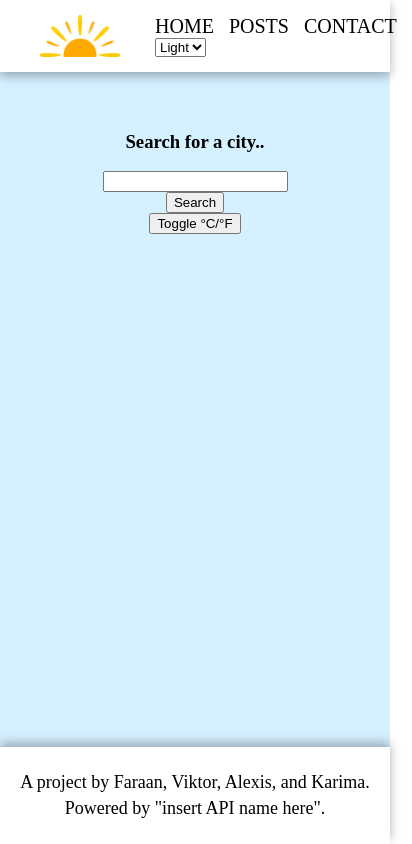
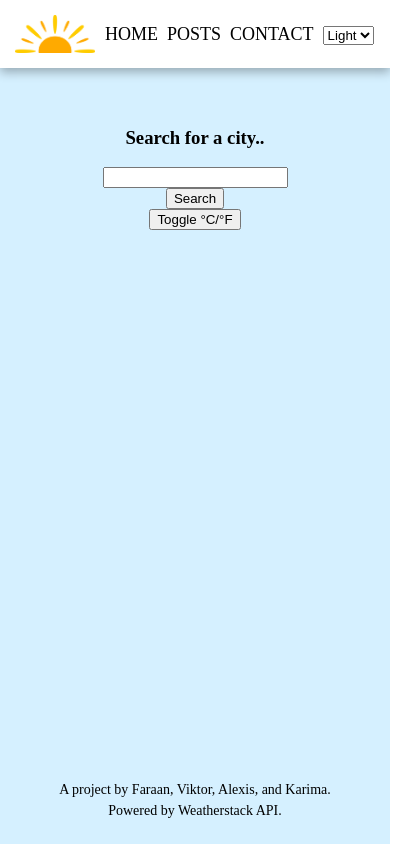
Before and after one commit to IceCrystal21/weather-app, a Next.js app in the folder weather-app/: page / in a window 390 px wide. Shown: the whole page, 412 px wide, since content can reach past the window. Built offline with nearby package versions, Linux system fonts and the light colour scheme.

Commit message:
CSS
Fixed some css styles and added API name to footer

```diff
--- a/weather-app/components/Footer.js
+++ b/weather-app/components/Footer.js
@@ -3,7 +3,7 @@ export default function Footer(){
     return(
         <footer>
             <p> A project by Faraan, Viktor, Alexis, and Karima.</p>
-            <p>Powered by &quot;insert API name here&quot;.</p>
+            <p>Powered by Weatherstack API.</p>
         </footer>
     )
 }
--- a/weather-app/styles/globals.css
+++ b/weather-app/styles/globals.css
@@ -1,4 +1,3 @@
-
 body{
   margin: 0;
 }
@@ -20,7 +19,7 @@ main{
 
 /* NAVBAR */
 nav {
-  padding: 15px 40px;
+  padding: 15px ;
   background: #ffffff;/* #fffdeb; */
   box-shadow: 0 4px 10px rgba(0, 0, 0, 0.3);
   display: flex;
@@ -31,7 +30,7 @@ nav {
 nav a{
   color: rgb(0, 0, 0);
   font-size: 20px;
-  margin-right: 15px;
+  margin-right: 45px;
   text-decoration: none;
 }
 
@@ -39,12 +38,40 @@ nav a:hover{
   color: rgb(190, 108, 53);
 }
 
-.logo{
+.logo img{
   display: flex;
   align-items: center;
   padding-right: 35px;
+  height: 42px;
 }
 
+/* WEATHER */
+.search-container{
+  max-width: 500px;
+  width: 100%;
+  border-radius: 30px;
+  box-shadow: 0 4px 10px rgba(0, 0, 0, 0.3);
+  background-color:  #ffffff;
+  padding: 20px;
+  display: flex;
+  flex-direction: column;
+  align-items: center;
+}
+
+.search-button{
+  background-color: #144b69;
+  color: #ffffff;
+  font-size: 14px;
+  padding: 5px;
+  width: 140px;
+  cursor: pointer;
+  margin-top: 20px;
+}
+
+.search-button:hover{
+  background-color: white;
+  color: #144b69;
+}
 
 /* CONTACT FORM */
 .contact-form{
@@ -78,6 +105,17 @@ nav a:hover{
   cursor: pointer;
 }
 
+.submit-button:hover{
+  background-color: white;
+  color: #144b69;
+}
+
+/* POSTS */
+.posts-container{
+  display: grid;
+  grid-template-columns: repeat(2, 1fr);
+
+}
 
 /* FOOTER */
 footer {
@@ -86,8 +124,7 @@ footer {
   margin-top: 50px;
   padding: 20px;
   text-align: center;
-  background: #ffffff;
-  box-shadow: 0 -4px 10px rgba(0, 0, 0, 0.3);
+  background: #d5f0ff;
   margin-top: auto;
 }
 
@@ -98,7 +135,28 @@ footer p {
 
 /**** MOBILE ****/
 @media (max-width: 768px){
+  nav a{
+    font-size: 18px;
+    margin-right: 9px;
+
+  }
+  .logo img{
+    height: 38px;
+    padding-right: 10px;
+  }
+  .search-container{
+    max-width: fit-content;
+  }
+
   .contact-form{
     max-width: fit-content;
   }
+
+  .posts-container{
+    grid-template-columns: 1fr;
+  }
+
+  footer{
+    font-size: 14px;
+  }
 }
```
